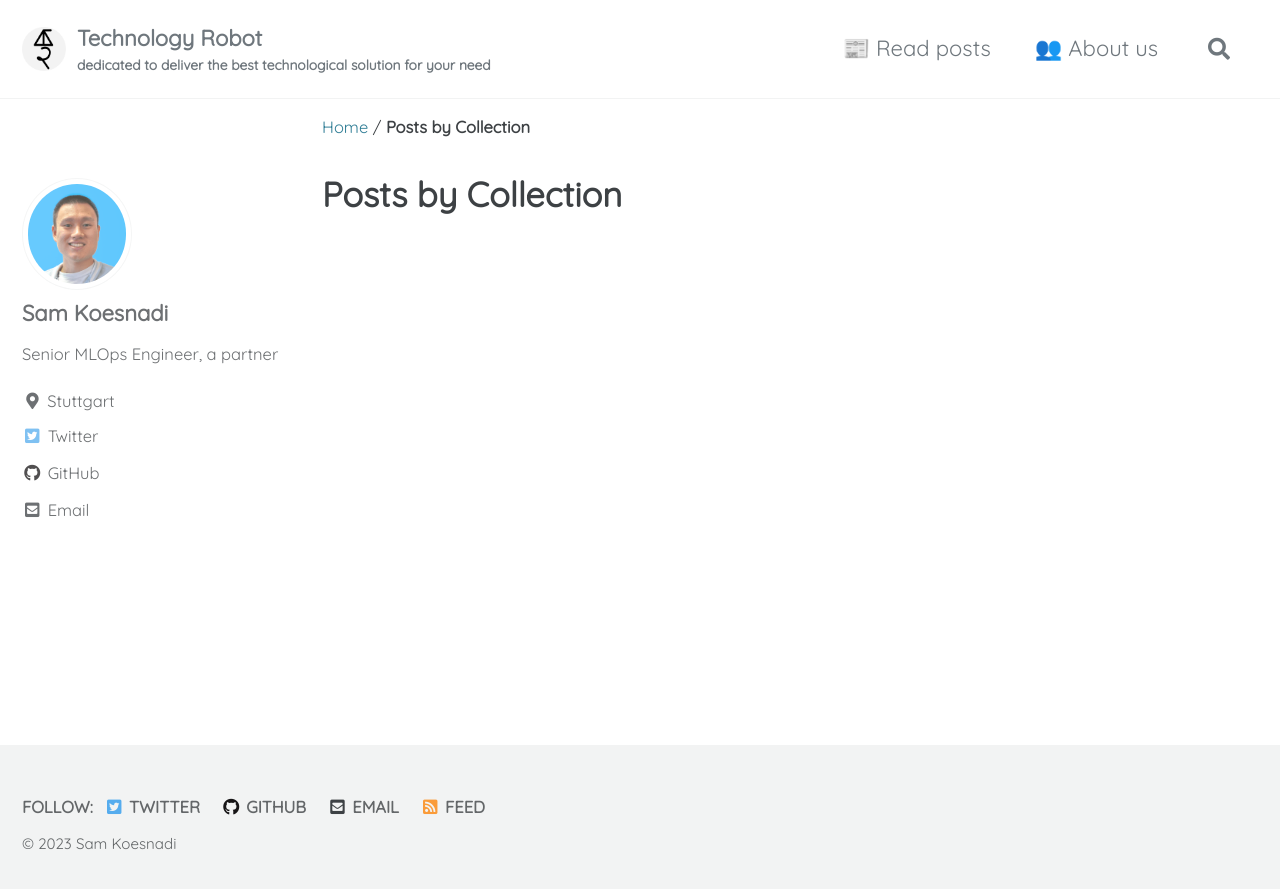
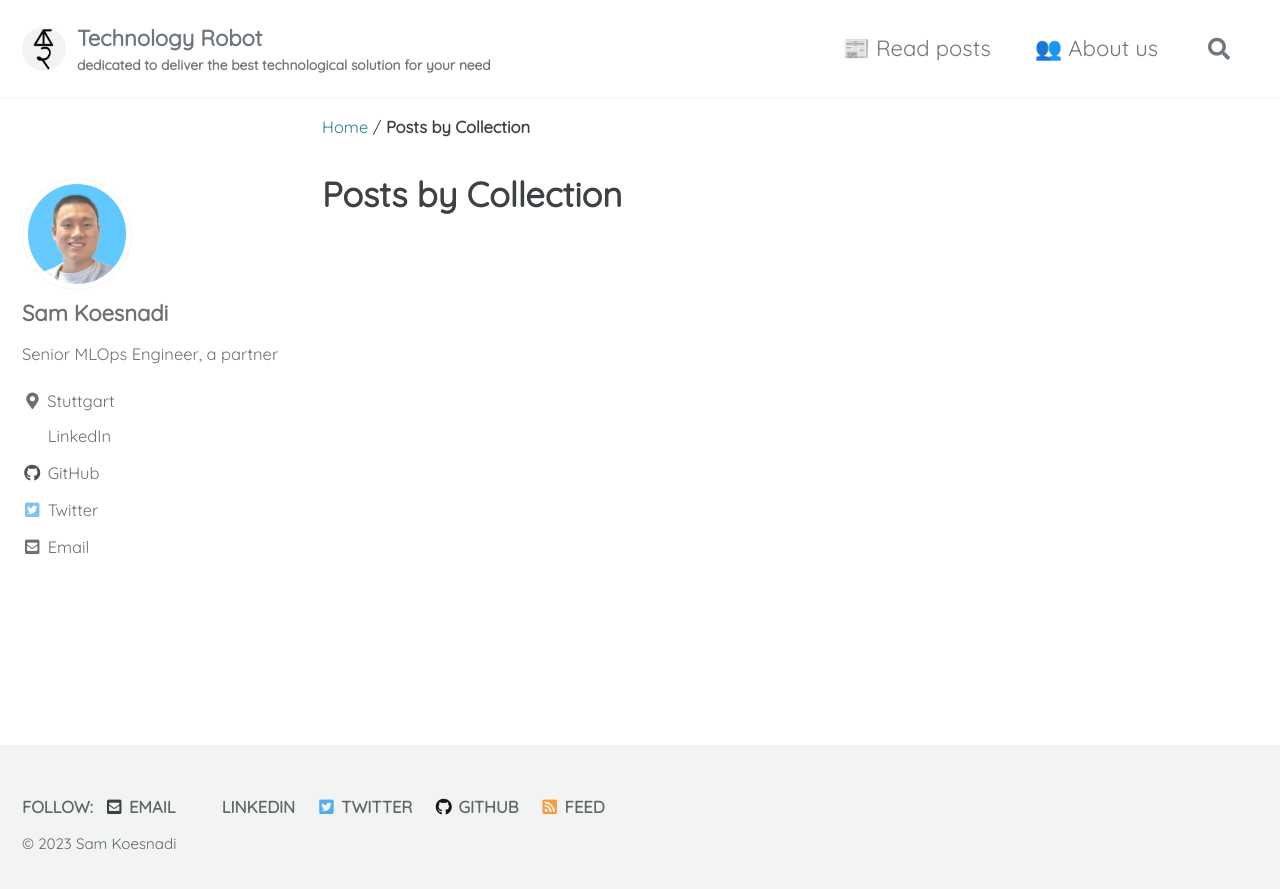
Before and after one commit to technology-robot/tr-website, a Jekyll site: the page built from _pages/collection-archive.html, in a window 1280 px wide. Shown: the top 889 px of the page. Built offline with Jekyll 4.4.1, drawn with Linux system fonts in a browser that asks for light colours; cached includes are drawn as plain includes.

Commit message:
Added linkedin profile

```diff
--- a/_config.yml
+++ b/_config.yml
@@ -115,18 +115,18 @@ author:
     - label: "Email"
       icon: "fas fa-fw fa-envelope-square"
       # url: "mailto:ceo@technology-robot.com"
-    - label: "Website"
-      icon: "fas fa-fw fa-link"
-      # url: "https://your-website.com"
+    - label: "LinkedIn"
+      icon: "fas fa-fw fa-linkedin"
+      url: "https://www.linkedin.com/in/samkoesnadi"
+    - label: "GitHub"
+      icon: "fab fa-fw fa-github"
+      url: "https://github.com/samkoesnadi"
     - label: "Twitter"
       icon: "fab fa-fw fa-twitter-square"
       url: "https://twitter.com/samkoesnadi"
     - label: "Facebook"
       icon: "fab fa-fw fa-facebook-square"
       # url: "https://facebook.com/"
-    - label: "GitHub"
-      icon: "fab fa-fw fa-github"
-      url: "https://github.com/samkoesnadi"
     - label: "Instagram"
       icon: "fab fa-fw fa-instagram"
       # url: "https://instagram.com/"
@@ -134,6 +134,12 @@ author:
 # Site Footer
 footer:
   links:
+    - label: "Email"
+      icon: "fas fa-fw fa-envelope-square"
+      url: "mailto:sam@technology-robot.com"
+    - label: "LinkedIn"
+      icon: "fas fa-fw fa-linkedin"
+      url: "https://www.linkedin.com/in/samkoesnadi"
     - label: "Twitter"
       icon: "fab fa-fw fa-twitter-square"
       url: "https://twitter.com/samkoesnadi"
@@ -152,9 +158,6 @@ footer:
     - label: "Instagram"
       icon: "fab fa-fw fa-instagram"
       # url:
-    - label: "Email"
-      icon: "fas fa-fw fa-envelope-square"
-      url: "mailto:sam@technology-robot.com"
 
 # Reading Files
 include:
```
